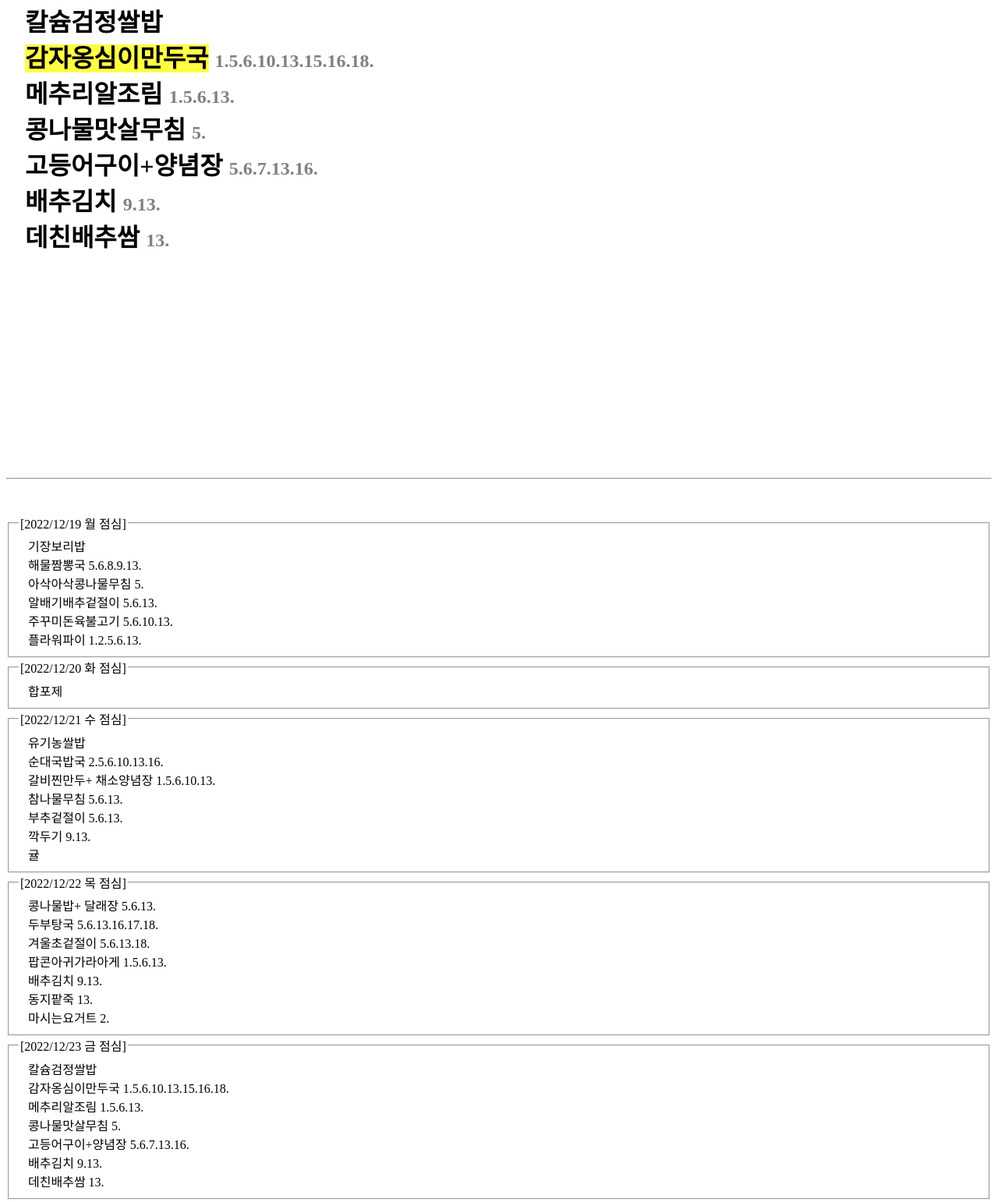
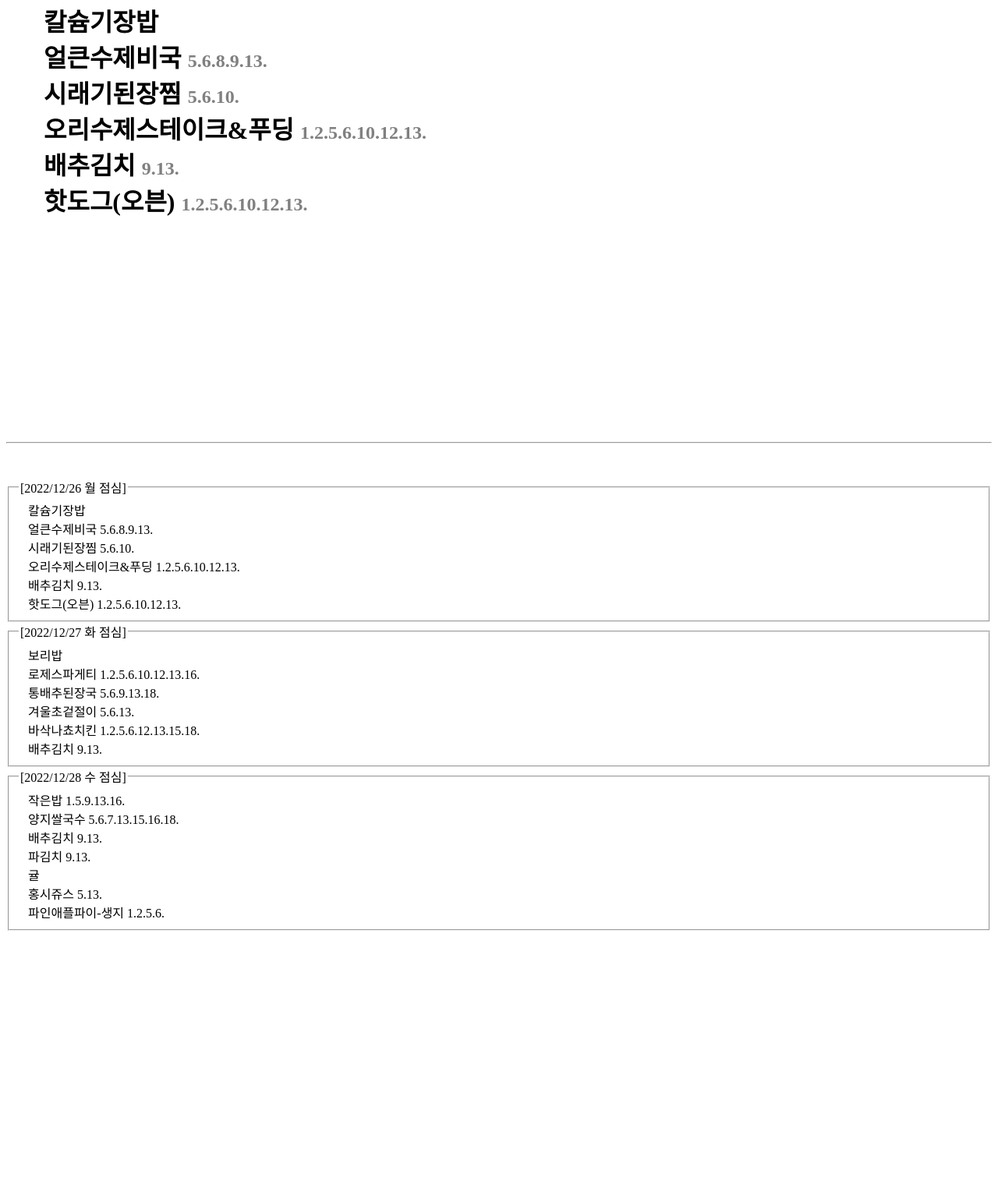
Before and after one commit to eocnd1116/hapPoING, a plain HTML site: page index.html in a window 1280 px wide. Shown: the part 109-1651 px from the top of the page at 78% size. After the commit the page ends 1311 px from the top, so only its background shows below. Drawn offline with Linux system fonts and the light colour scheme.

Commit message:
Update index.html

```diff
--- a/index.html
+++ b/index.html
@@ -23,69 +23,15 @@
   <hr>
 
   <h1>
-  &nbsp;&nbsp;&nbsp;칼슘검정쌀밥<br>
-  &nbsp;&nbsp;&nbsp;<mark>감자옹심이만두국</mark> <a id="colGray">1.5.6.10.13.15.16.18.<br></a>
-  &nbsp;&nbsp;&nbsp;메추리알조림 <a id="colGray">1.5.6.13.<br></a>
-  &nbsp;&nbsp;&nbsp;콩나물맛살무침 <a id="colGray">5.<br></a>
-  &nbsp;&nbsp;&nbsp;고등어구이+양념장 <a id="colGray">5.6.7.13.16.<br></a>
-  &nbsp;&nbsp;&nbsp;배추김치 <a id="colGray">9.13.<br></a>
-  &nbsp;&nbsp;&nbsp;데친배추쌈 <a id="colGray">13.<br></a>
+
+  &nbsp;&nbsp;&nbsp;&nbsp;&nbsp;&nbsp;칼슘기장밥<br>
+  &nbsp;&nbsp;&nbsp;&nbsp;&nbsp;&nbsp;얼큰수제비국 <a id="colGray">5.6.8.9.13.<br></a>
+  &nbsp;&nbsp;&nbsp;&nbsp;&nbsp;&nbsp;시래기된장찜 <a id="colGray">5.6.10.<br></a>
+  &nbsp;&nbsp;&nbsp;&nbsp;&nbsp;&nbsp;오리수제스테이크&푸딩 <a id="colGray">1.2.5.6.10.12.13.<br></a>
+  &nbsp;&nbsp;&nbsp;&nbsp;&nbsp;&nbsp;배추김치 <a id="colGray">9.13.<br></a>
+  &nbsp;&nbsp;&nbsp;&nbsp;&nbsp;&nbsp;핫도그(오븐) <a id="colGray">1.2.5.6.10.12.13.<br></a>
   <br><br><br><br><br><br>
   </h3>
-
-  <br>
-  <br>
-  <hr>
-  <br>
-  <br>
-
-  <fieldset>
-    <legend>[2022/12/19 월 점심]</legend>
-    &nbsp;&nbsp;&nbsp;기장보리밥<br>
-    &nbsp;&nbsp;&nbsp;해물짬뽕국 5.6.8.9.13.<br>
-    &nbsp;&nbsp;&nbsp;아삭아삭콩나물무침 5.<br>
-    &nbsp;&nbsp;&nbsp;알배기배추겉절이 5.6.13.<br>
-    &nbsp;&nbsp;&nbsp;주꾸미돈육불고기 5.6.10.13.<br>
-    &nbsp;&nbsp;&nbsp;플라워파이 1.2.5.6.13.<br>
-  </fieldset>
-
-  <fieldset>
-    <legend>[2022/12/20 화 점심]</legend>
-    &nbsp;&nbsp;&nbsp;합포제<br>
-  </fieldset>
-
-  <fieldset>
-    <legend>[2022/12/21 수 점심]</legend>
-    &nbsp;&nbsp;&nbsp;유기농쌀밥<br>
-    &nbsp;&nbsp;&nbsp;순대국밥국 2.5.6.10.13.16.<br>
-    &nbsp;&nbsp;&nbsp;갈비찐만두+ 채소양념장 1.5.6.10.13.<br>
-    &nbsp;&nbsp;&nbsp;참나물무침 5.6.13.<br>
-    &nbsp;&nbsp;&nbsp;부추겉절이 5.6.13.<br>
-    &nbsp;&nbsp;&nbsp;깍두기 9.13.<br>
-    &nbsp;&nbsp;&nbsp;귤<br>
-  </fieldset>
-
-  <fieldset>
-    <legend>[2022/12/22 목 점심]</legend>
-    &nbsp;&nbsp;&nbsp;콩나물밥+ 달래장 5.6.13.<br>
-    &nbsp;&nbsp;&nbsp;두부탕국 5.6.13.16.17.18.<br>
-    &nbsp;&nbsp;&nbsp;겨울초겉절이 5.6.13.18.<br>
-    &nbsp;&nbsp;&nbsp;팝콘아귀가라아게 1.5.6.13.<br>
-    &nbsp;&nbsp;&nbsp;배추김치 9.13.<br>
-    &nbsp;&nbsp;&nbsp;동지팥죽 13.<br>
-    &nbsp;&nbsp;&nbsp;마시는요거트 2.<br>
-  </fieldset>
-
-  <fieldset>
-    <legend>[2022/12/23 금 점심]</legend>
-    &nbsp;&nbsp;&nbsp;칼슘검정쌀밥<br>
-    &nbsp;&nbsp;&nbsp;감자옹심이만두국 1.5.6.10.13.15.16.18.<br>
-    &nbsp;&nbsp;&nbsp;메추리알조림 1.5.6.13.<br>
-    &nbsp;&nbsp;&nbsp;콩나물맛살무침 5.<br>
-    &nbsp;&nbsp;&nbsp;고등어구이+양념장 5.6.7.13.16.<br>
-    &nbsp;&nbsp;&nbsp;배추김치 9.13.<br>
-    &nbsp;&nbsp;&nbsp;데친배추쌈 13.<br>
-  </fieldset>
 
   <br>
   <br>
```
